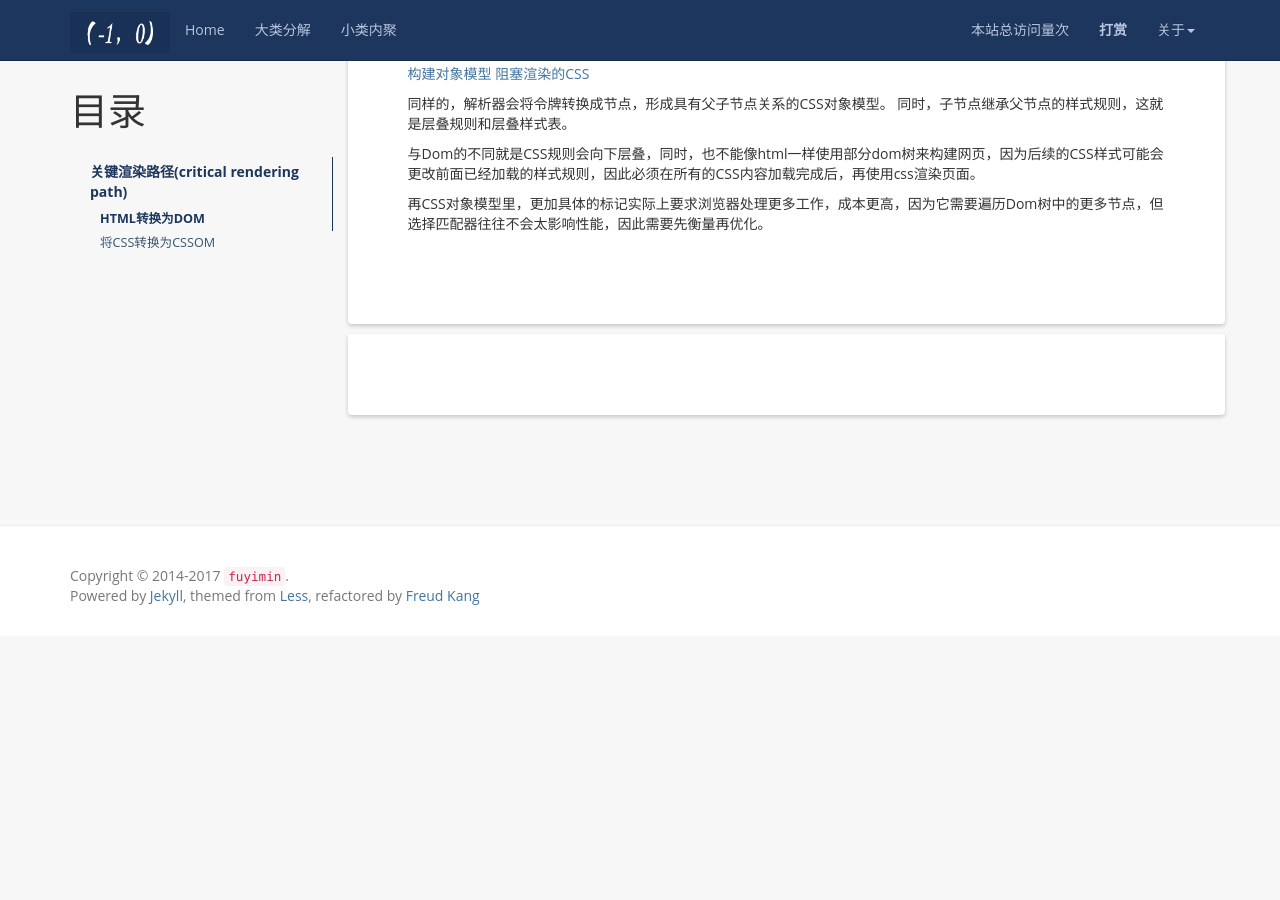
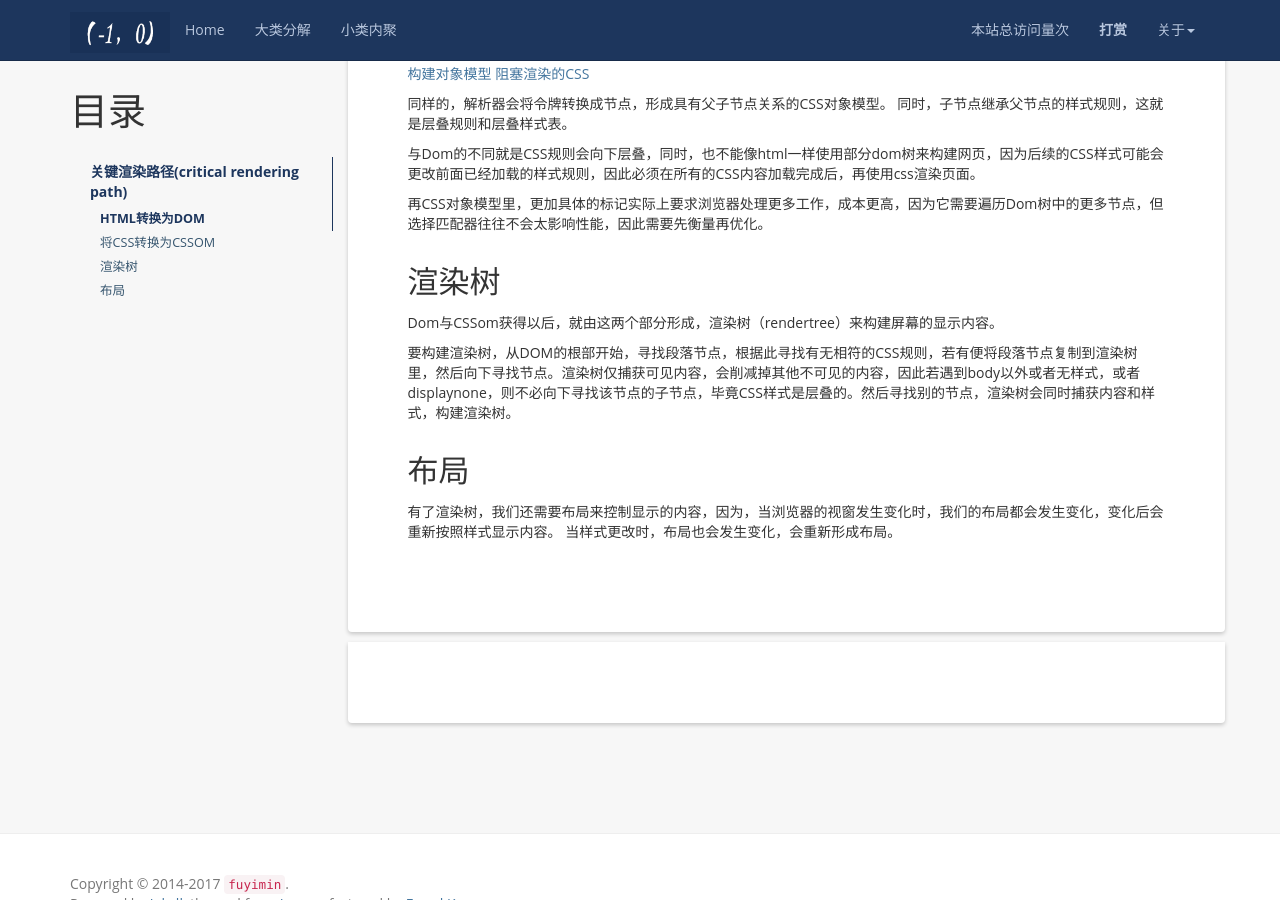
Before and after one commit to aimiy/aimiy.github.io, a Jekyll site: the page built from _posts/notes/html/2017-09-26-网站性能优化.md, in a window 1280 px wide and 900 px high, scrolled down 1445 px. Built offline with Jekyll 4.4.1, drawn with Linux system fonts in a browser that asks for light colours; nearby versions of some CDN libraries; comment, search, counter and statistics services are not loaded; before the commit the page ends 2081 px from its top, so only the background shows below that.

Commit message:
Update 2017-09-26-网站性能优化.md

```diff
--- a/_posts/notes/html/2017-09-26-网站性能优化.md
+++ b/_posts/notes/html/2017-09-26-网站性能优化.md
@@ -65,3 +65,13 @@ Nodes-->CSSom
 与Dom的不同就是CSS规则会向下层叠，同时，也不能像html一样使用部分dom树来构建网页，因为后续的CSS样式可能会更改前面已经加载的样式规则，因此必须在所有的CSS内容加载完成后，再使用css渲染页面。
 
 再CSS对象模型里，更加具体的标记实际上要求浏览器处理更多工作，成本更高，因为它需要遍历Dom树中的更多节点，但选择匹配器往往不会太影响性能，因此需要先衡量再优化。
+
+## 渲染树
+
+Dom与CSSom获得以后，就由这两个部分形成，渲染树（rendertree）来构建屏幕的显示内容。
+
+要构建渲染树，从DOM的根部开始，寻找段落节点，根据此寻找有无相符的CSS规则，若有便将段落节点复制到渲染树里，然后向下寻找节点。渲染树仅捕获可见内容，会削减掉其他不可见的内容，因此若遇到body以外或者无样式，或者displaynone，则不必向下寻找该节点的子节点，毕竟CSS样式是层叠的。然后寻找别的节点，渲染树会同时捕获内容和样式，构建渲染树。
+
+## 布局
+有了渲染树，我们还需要布局来控制显示的内容，因为，当浏览器的视窗发生变化时，我们的布局都会发生变化，变化后会重新按照样式显示内容。
+当样式更改时，布局也会发生变化，会重新形成布局。
```
